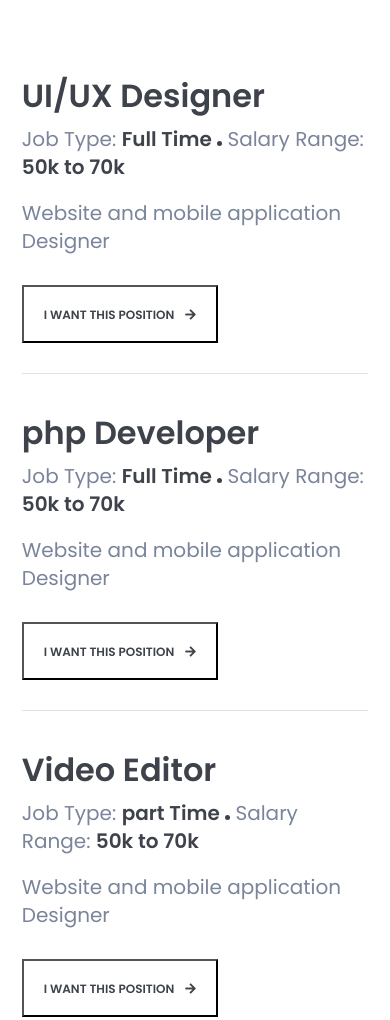
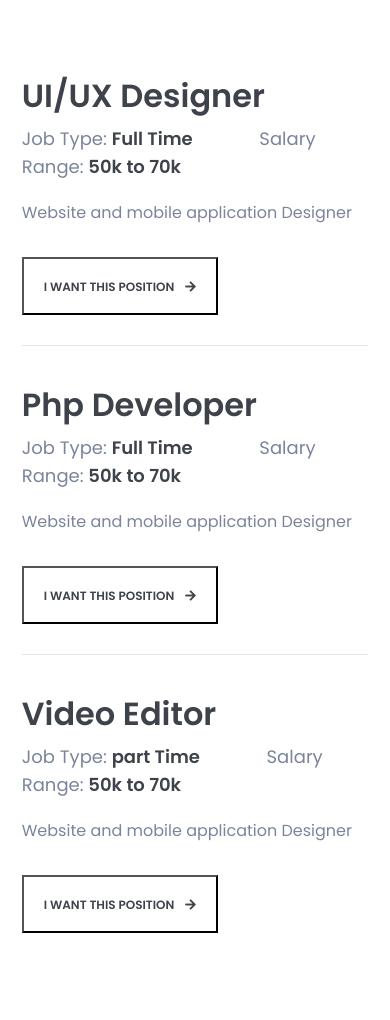
Before and after one commit to zakirsoft/tem-zakirsoft, a website: page career.html in a window 390 px wide. Shown: the part 5673-6693 px from the top of the page. Drawn offline with nearby package versions, Linux system fonts and the light colour scheme.

Commit message:
fontsize decreseed

```diff
--- a/assets/scss/components/_positions.scss
+++ b/assets/scss/components/_positions.scss
@@ -27,6 +27,7 @@
     line-height: 38px;
     font-weight: 600;
     color: #3e424b;
+    text-transform: capitalize;
   }
   &__type {
     font-size: 20px;
@@ -45,6 +46,8 @@
       border-radius: 50%;
       display: inline-block;
       background-color: #3e424b;
+      margin: 0px 12px;
+      margin-bottom: 5px;
     }
   }
 
@@ -78,3 +81,20 @@
     }
   }
 }
+
+@media (min-width: 320px) and (max-width: 574px) {
+  .positions {
+    &__type {
+      font-size: 18px;
+      line-height: 28px;
+      .point {
+        margin-right: 40px;
+        opacity: 0;
+      }
+    }
+    &__responsiblity {
+      font-size: 16px;
+      line-height: 28px;
+    }
+  }
+}
```
Also changed, not shown: assets/css/style.css.
